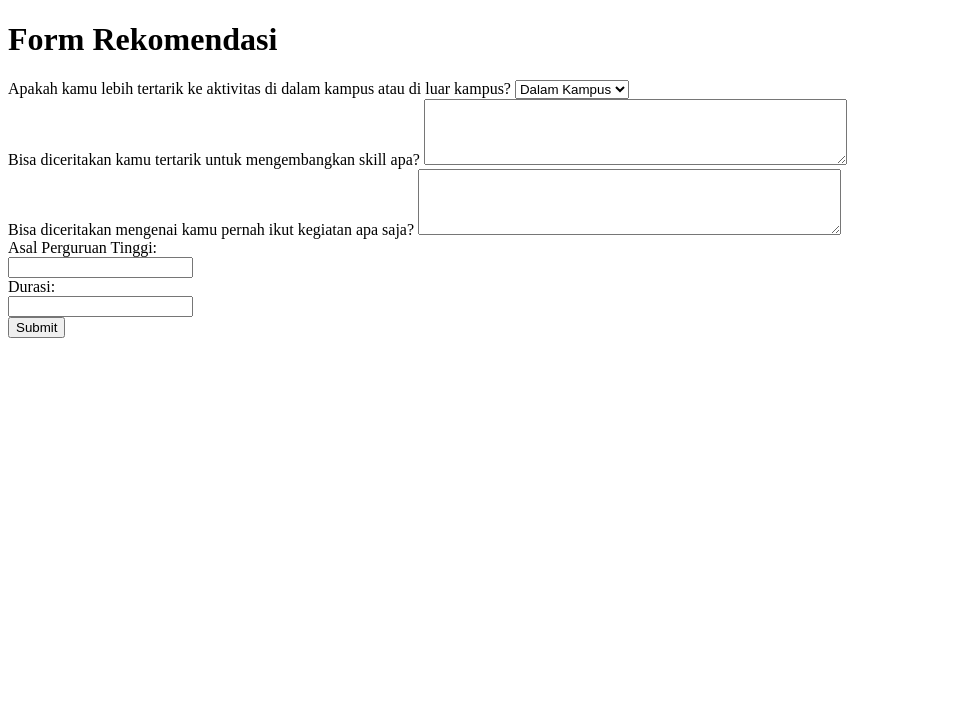
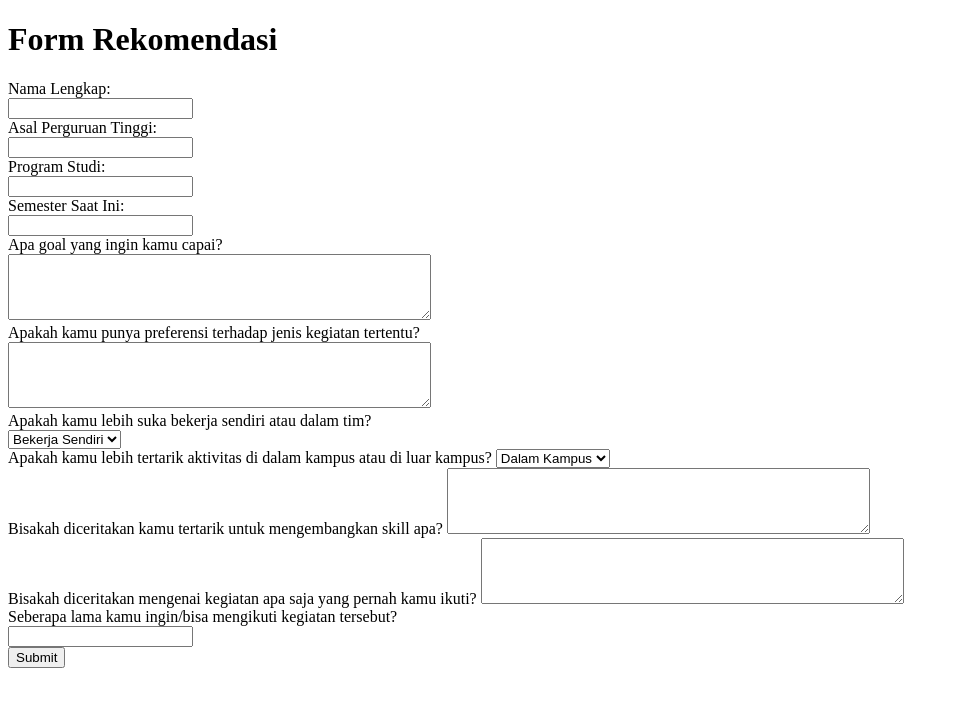
Before and after one commit to RextraProject/RextraProject, a Flask app: page / in a window 1280 px wide. Shown: the top 707 px of the page, without its empty margins (0-959 px from the left). Run offline with Flask 3, Linux system fonts and the light colour scheme; parts of the project's set-up code (start-up, migrations or seed data) failed here and were passed over.

Commit message:
Update form.html

```diff
--- a/Machine Learning/templates/form.html
+++ b/Machine Learning/templates/form.html
@@ -6,21 +6,46 @@
 <body>
     <h1>Form Rekomendasi</h1>
     <form action="/recommend" method="post">
-        <label for="preference">Apakah kamu lebih tertarik ke aktivitas di dalam kampus atau di luar kampus?</label>
+
+        <label for="nama_lengkap">Nama Lengkap:</label><br>
+        <input type="text" id="nama_lengkap" name="nama_lengkap"><br>
+
+        <label for="penyelenggara">Asal Perguruan Tinggi:</label><br>
+        <input type="text" id="penyelenggara" name="penyelenggara"><br>
+
+        <label for="program_studi">Program Studi:</label><br>
+        <input type="text" id="program_studi" name="program_studi"><br>
+
+        <label for="semester">Semester Saat Ini:</label><br>
+        <input type="text" id="semester" name="semester"><br>
+
+        <label for="goals">Apa goal yang ingin kamu capai?</label><br>
+        <textarea id="goals" name="goals" rows="4" cols="50"></textarea><br>
+
+        <label for="preferensi_kegiatan">Apakah kamu punya preferensi terhadap jenis kegiatan tertentu?</label><br>
+        <textarea id="preferensi_kegiatan" name="preferensi_kegiatan" rows="4" cols="50"></textarea><br>
+
+        <label for="preferensi_bekerja">Apakah kamu lebih suka bekerja sendiri atau dalam tim?</label><br>
+        <select id="preferensi_bekerja" name="preferensi_bekerja">
+            <option value="Bekerja Sendiri">Bekerja Sendiri</option>
+            <option value="Dalam Tim">Dalam Tim</option>
+        </select><br>
+
+        <label for="preference">Apakah kamu lebih tertarik aktivitas di dalam kampus atau di luar kampus?</label>
         <select id="preference" name="preference">
             <option value="Dalam Kampus">Dalam Kampus</option>
             <option value="Luar Kampus">Luar Kampus</option>
         </select>
+
         <br>
-        <label for="skills">Bisa diceritakan kamu tertarik untuk mengembangkan skill apa?</label>
+        <label for="skills">Bisakah diceritakan kamu tertarik untuk mengembangkan skill apa?</label>
         <textarea id="skills" name="skills" rows="4" cols="50"></textarea>
         <br>
-        <label for="past_activities">Bisa diceritakan mengenai kamu pernah ikut kegiatan apa saja?</label>
+        <label for="past_activities">Bisakah diceritakan mengenai kegiatan apa saja yang pernah kamu ikuti?</label>
         <textarea id="past_activities" name="past_activities" rows="4" cols="50"></textarea>
         <br>
-        <label for="penyelenggara">Asal Perguruan Tinggi:</label><br>
-        <input type="text" id="penyelenggara" name="penyelenggara"><br>
-        <label for="durasi">Durasi:</label><br>
+
+        <label for="durasi">Seberapa lama kamu ingin/bisa mengikuti kegiatan tersebut?</label><br>
         <input type="text" id="durasi" name="durasi"><br>
         <button type="submit">Submit</button>
     </form>
```
